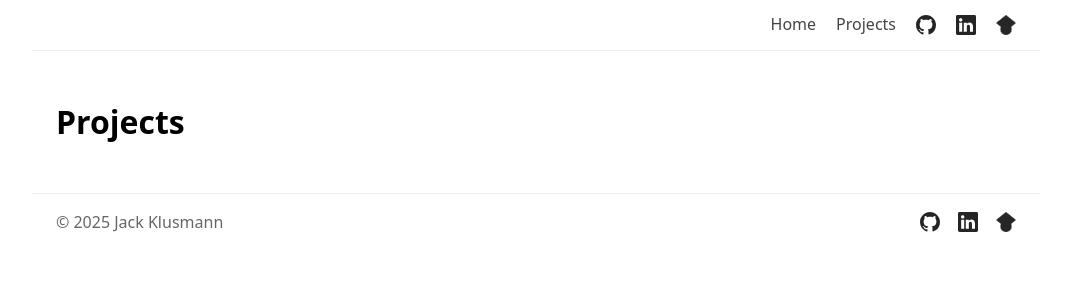
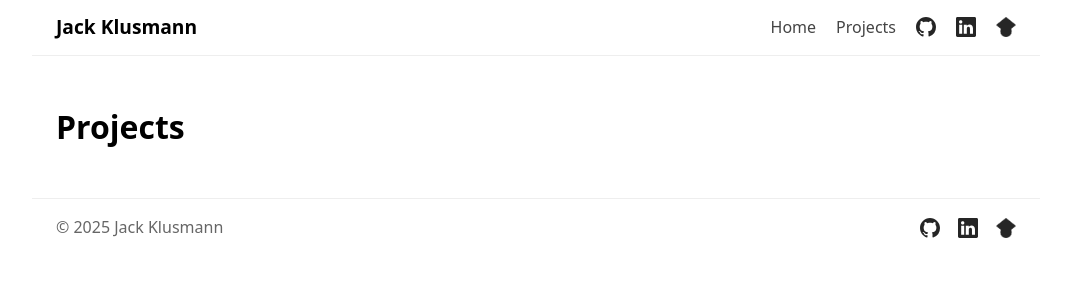
Before and after one commit to Jack-Klusmann/jack-klusmann.github.io, a Jekyll site: the page built from projects.md, in a window 1280 px wide. Shown: the top 300 px of the page, without its empty margins (104-1175 px from the left). Built offline with Jekyll 4.4.1, drawn with Linux system fonts in a browser that asks for light colours.

Commit message:
Formatted header and intro

```diff
--- a/_includes/header.html
+++ b/_includes/header.html
@@ -1,5 +1,8 @@
 <header class="site-header">
   <div class="wrapper header-content">
+    <div class="site-title">
+      <a href="{{ '/' | relative_url }}">Jack Klusmann</a>
+    </div>
     <nav class="nav-links">
       <a href="{{ '/' | relative_url }}">Home</a>
       <a href="{{ '/projects/' | relative_url }}">Projects</a>
--- a/assets/css/style.css
+++ b/assets/css/style.css
@@ -63,41 +63,48 @@
 /* ----- Intro section ----- */
 .intro {
   display: flex;
-  flex-direction: column;
-  gap: 24px;
+  align-items: flex-start;
+  gap: 32px;
   margin-bottom: 40px;
 }
 
-.intro-header {
-  display: flex;
-  align-items: center;
-  gap: 20px;
-}
-
-.intro-photo {
-  width: 120px;
-  height: auto;
-  border-radius: 0; /* keep it rectangular */
-}
-
-.intro-name {
-  font-size: 2rem;
-  font-weight: 700;
-  margin: 0;
-}
-
 .intro-text {
+  flex: 2;
   max-width: 700px;
 }
 
-/* ----- Header ----- */
+.intro-image {
+  flex: 1;
+}
+
+.intro-image img {
+  max-width: 200px;
+  height: auto;
+  border-radius: 0; /* rectangular */
+  display: block;
+}
+
+/* Header layout */
 .header-content {
   display: flex;
-  justify-content: flex-end; /* push nav to right */
+  align-items: center;
+  justify-content: space-between; /* name left, links right */
   padding: 12px 24px;
   border-bottom: 1px solid #eee;
 }
 
+/* Site title (name) */
+.site-title a {
+  font-weight: 700;
+  font-size: 1.2rem;
+  color: #000;
+  text-decoration: none;
+}
+.site-title a:hover {
+  color: #444;
+}
+
+/* Nav links */
 .nav-links {
   display: flex;
   align-items: center;
@@ -114,6 +121,7 @@
   color: #000;
 }
 
+/* Social icons */
 .nav-links img {
   width: 20px;
   height: 20px;
```
Also changed, not shown: index.md (+5 -6 lines).
